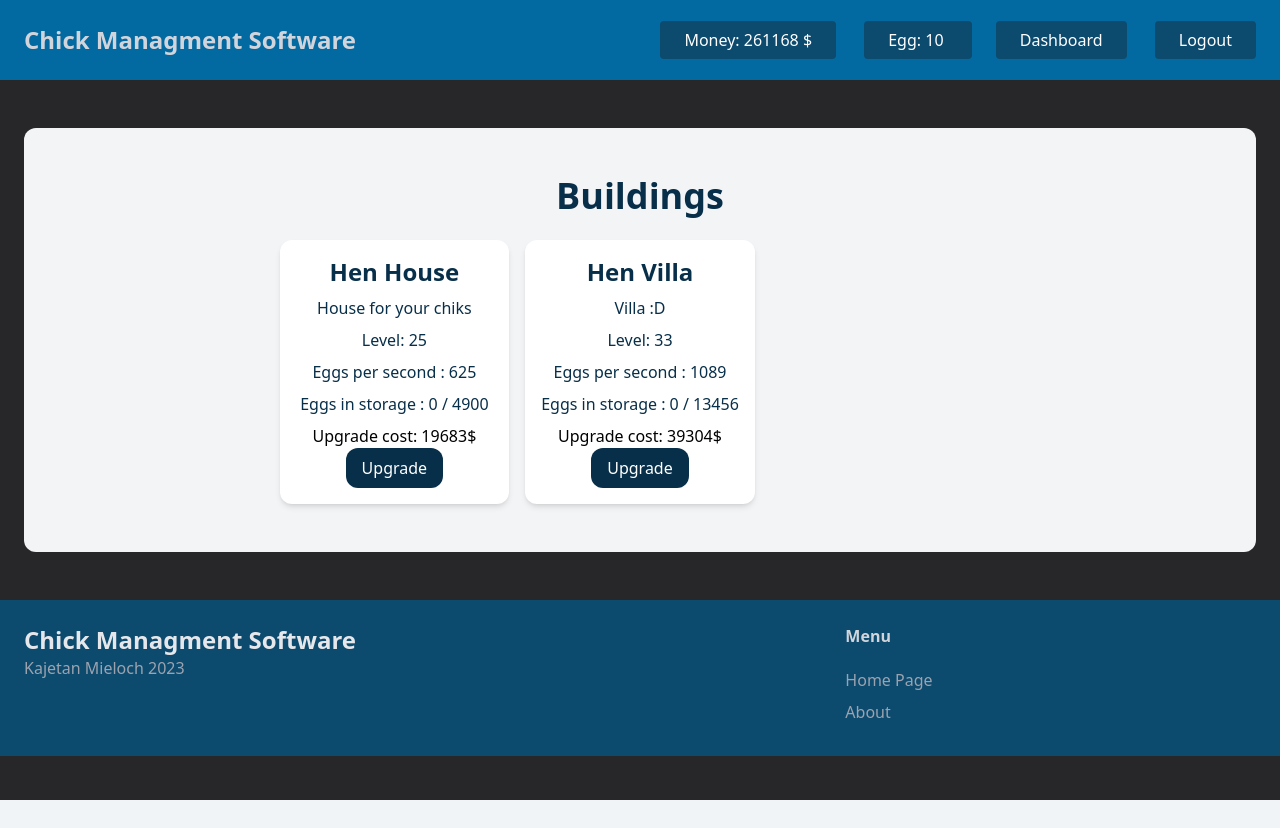
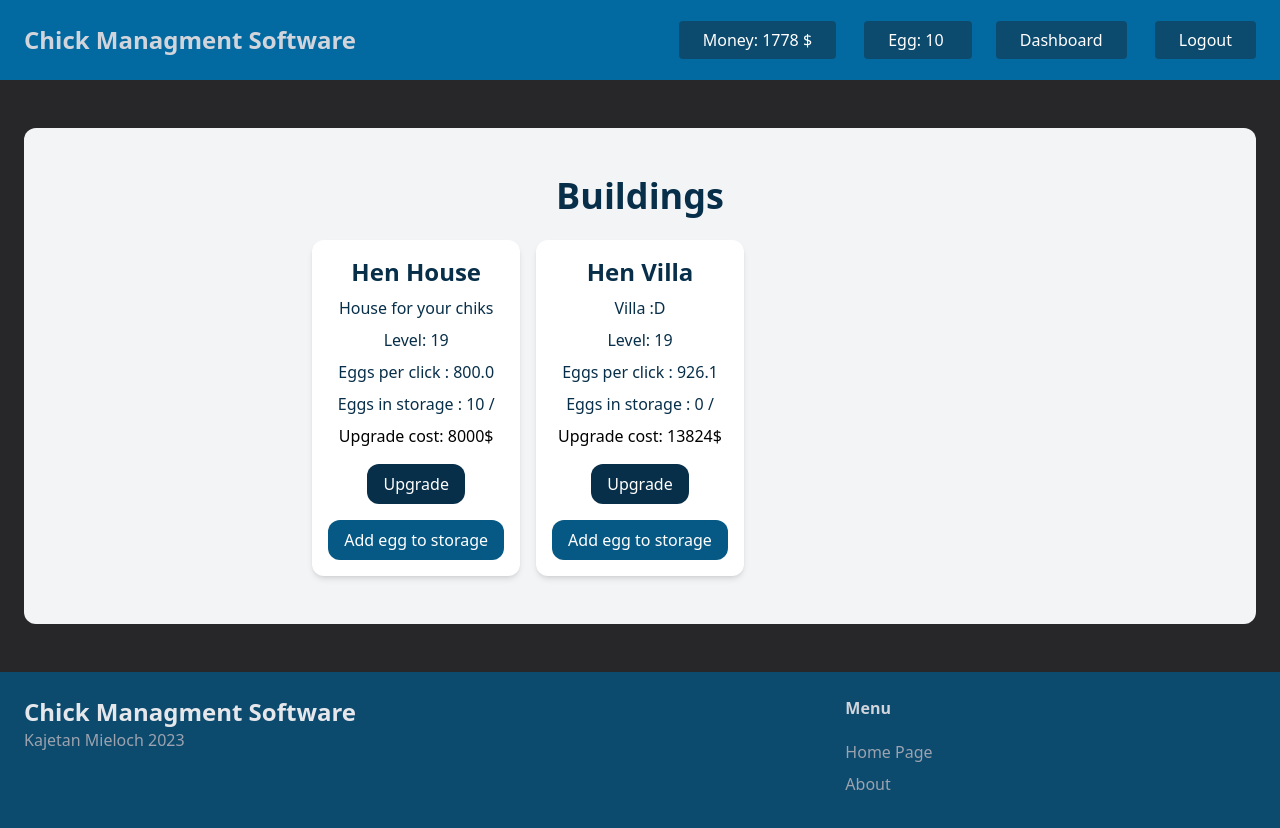
Before and after one commit to KajetanMieloch/Django-Chick-Sim, a Django app: page /buildings/ in a window 1280 px wide. Before the commit the page ends 800 px from the top, so only its background shows below. Run offline with Django 4.2, Linux system fonts and the light colour scheme; a user stored in the database is signed in; data comes from the database, SQL or seed files in the repository; some libraries are stand-ins or nearby versions.

Commit message:
Added egg on click

```diff
--- a/buildings/models.py
+++ b/buildings/models.py
@@ -13,9 +13,8 @@
 
     cost = models.FloatField(default=0)
 
-    eggs_per_second = models.FloatField(default=0)
+    eggs_per_click = models.FloatField(default=0)
 
-    egg_in_storage = models.IntegerField(default=0)
     egg_capacity = models.IntegerField(default=0)
 
     owned = models.BooleanField(default=False)
--- a/buildings/templates/buildings/index.html
+++ b/buildings/templates/buildings/index.html
@@ -29,15 +29,17 @@
                 <p class="mb-2 text-center text-sky-950">{{ building.cost }}$</p>
                 {% endif %}
                 {% if building in user_profile.buildings.all %}
-                <a class="mb-2 text-center text-sky-950" href="#">Eggs per second : {{ building_levels|get:building.id|add:building.eggs_per_second|pow:2 }}</a>
-                <a class="mb-2 text-center text-sky-950" href="#">Eggs in storage : {{ building.egg_in_storage}} / {{ building_levels|get:building.id|add:building.egg_capacity|mul:2|pow:2 }} </a>
+                <a class="mb-2 text-center text-sky-950" href="#">Eggs per click : {{ building_levels|get:building.id|add:building.eggs_per_click|pow:3|mul:0.1 }}</a>
+                <a class="mb-2 text-center text-sky-950" href="#">Eggs in storage : <span id="{{building.id}}egg">{{ building_eggs|get:building.id }}</span> / <span id="{{building.id}}egg_limit"{{ building_levels|get:building.id|add:building.egg_capacity|mul:1|pow:3 }}</span> </a>
+
 
                 <p>Upgrade cost: {{ building_levels|get:building.id|add:building.cost|pow:3}}$</p>
                 <form method="post" action="{% url 'buildings:upgrade_building' %}">
                     {% csrf_token %}
                     <input type="hidden" name="building_id" value="{{ building.id }}">
-                    <button type="submit" class="px-4 py-2 text-white bg-sky-950 rounded-xl hover:bg-sky-800">Upgrade</button>
+                    <button type="submit" class="px-4 mt-4 py-2 text-white bg-sky-950 rounded-xl hover:bg-sky-800">Upgrade</button>
                 </form>
+                <button class="px-4 py-2 mt-4 text-white bg-sky-800 rounded-xl hover:bg-sky-700" onclick="add_egg_to_storage('{{ building.id }}egg')">Add egg to storage</button>
                 {% else %}
                 <form method="post" action="{% url 'buildings:build_building' %}">
                     {% csrf_token %}
@@ -50,4 +52,10 @@
         </div>
     </div>
 </div>
+<script>
+    const add_egg_to_storage = (eggs_storage) =>{
+        document.getElementById(eggs_storage).innerHTML = parseInt(document.getElementById(eggs_storage).innerHTML) + 1;
+
+    }
+</script>
 {% endblock %}
--- a/buildings/templatetags/custom_filters.py
+++ b/buildings/templatetags/custom_filters.py
@@ -13,3 +13,7 @@
 @register.filter
 def pow(value, arg):
     return value ** arg
+
+@register.filter
+def dev(value, arg):
+    return value/arg
--- a/buildings/views.py
+++ b/buildings/views.py
@@ -11,13 +11,15 @@
     buildings = Building.objects.all()
     building_levels = BuildingLevel.objects.filter(user_profile=user_profile)
     building_levels_dict = {bl.building_id: bl.level for bl in building_levels}
+    building_eggs_dict = {bl.building_id: bl.egg_in_storage for bl in building_levels}
 
 
 
     context = {
         'user_profile': user_profile,
         'buildings': buildings,
-        'building_levels': building_levels_dict
+        'building_levels': building_levels_dict,
+        'building_eggs': building_eggs_dict,
     }
     return render(request, 'buildings/index.html', context)
 
--- a/core/templates/core/base.html
+++ b/core/templates/core/base.html
@@ -75,16 +75,5 @@
     setInterval(updateLiveData, 200);
 </script>
 
-<script>
-    // Function to reload the page after 60 seconds
-    function refreshPage() {
-        location.reload();
-    }
-
-    // Set a timeout to call the refreshPage function after 60 seconds (60000 milliseconds)
-    setTimeout(refreshPage, 60000);
-</script>
-
-
 </body>
 </html>
--- a/core/views.py
+++ b/core/views.py
@@ -18,7 +18,8 @@
 
 
             user_profile = UserProfile.objects.create(user=form.instance)
-            user_profile.buildings.set(Building.objects.all()[:1])
+            #user_profile.buildings.set(Building.objects.all()[:1])
+            user_profile.money = 10
 
             BuildingLevel.objects.bulk_create([
                 BuildingLevel(user_profile=user_profile, building=building)
--- a/user/models.py
+++ b/user/models.py
@@ -18,3 +18,4 @@
     building = models.ForeignKey(Building, on_delete=models.CASCADE)
     user_profile = models.ForeignKey(UserProfile, on_delete=models.CASCADE)
     level = models.IntegerField(default=1)
+    egg_in_storage = models.IntegerField(default=0)
```
Also changed, not shown: buildings/migrations/0021_rename_eggs_per_second_building_eggs_per_click.py (added), buildings/migrations/0022_remove_building_egg_in_storage.py (added), db.sqlite3, user/migrations/0011_buildinglevel_egg_in_storage.py (added).
